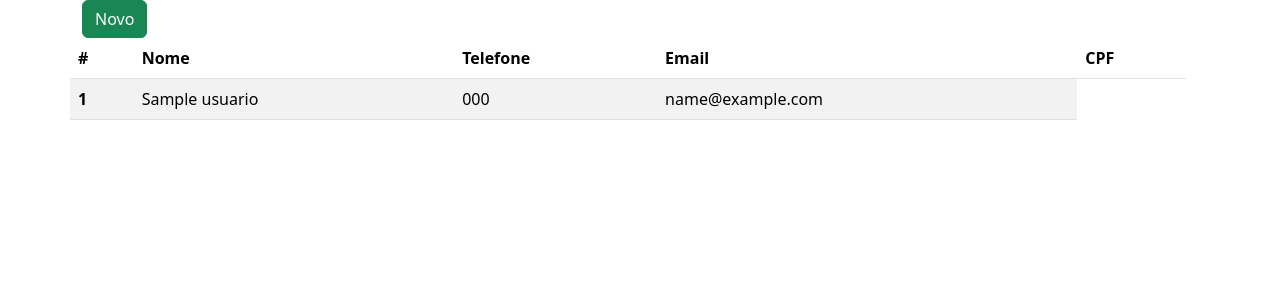
After one commit to CarolineMatte/pweb1_2026_1, a PHP site: page /blog/admin/usuario/UsuarioList.php in a window 1280 px wide. The commit adds this page. Shown: the top 300 px of the page. Run offline with PHP 8.4, Linux system fonts and the light colour scheme; tables that the repository leaves empty or names only in its code hold one stand-in row (values such as "Sample post"); some libraries are stand-ins or nearby versions.

Commit message:
commit
commit

```diff
--- a/php/blog/admin/database/db.class.php
+++ b/php/blog/admin/database/db.class.php
@@ -32,6 +32,16 @@ class db {
             die('Erro na conexão: ' . $e->getMessage());
         }
     }
+
+
+    public function all(){
+        $sql = " SELECT * FROM $this->table_name";
+        $st = $this->conn->prepare($sql);
+        $st->execute();
+
+        return $st->fetchAll(PDO::FETCH_CLASS);
+    }
+
     //INSERT INTO tabela('campo1', 'campo2') VALUES(?,?);
     public function store($dados)
     {
@@ -57,7 +67,7 @@ class db {
         $st = $this->conn->prepare($sql);
         $st -> execute($vetorData);
         }catch(PDOException $e) {
-            var_dump("Erro ao inserir", $e->getMessage());
+            throw new Exception("Erro ao inserir", $e->getMessage());
        }
     }
 }
--- a/php/blog/admin/header.php
+++ b/php/blog/admin/header.php
@@ -0,0 +1,50 @@
+<!doctype html>
+<html lang="pt-BR">
+  <head>
+    <meta charset="utf-8">
+    <meta name="viewport" content="width=device-width, initial-scale=1">
+    <title>Aula PHP</title>
+    <link href="https://cdn.jsdelivr.net/npm/bootstrap@5.3.8/dist/css/bootstrap.min.css" rel="stylesheet" integrity="sha384-sRIl4kxILFvY47J16cr9ZwB07vP4J8+LH7qKQnuqkuIAvNWLzeN8tE5YBujZqJLB" crossorigin="anonymous">
+    <link rel="stylesheet"
+        href="https://cdnjs.cloudflare.com/ajax/libs/font-awesome/7.0.1/css/all.min.css"
+        integrity="sha512-2SwdPD6INVrV/lHTZbO2nodKhrnDdJK9/kg2XD1r9uGqPo1cUbujc+IYdlYdEErWNu69gVcYgdxlmVmzTWnetw=="
+        crossorigin="anonymous"
+        referrerpolicy="no-referrer" />
+  </head>
+
+<?php
+function redirect($page, $time = 1500)
+{
+ echo  "<script>
+            setTimeout(()=>window.location.href='$page',$time);
+        </script>";
+}
+function actionMessage($success="",$error="")
+{
+    if(!empty($success)){
+        echo"<div class='alert alert-success' role='alert'><strong>$success</strong></div>";
+    }
+    if(!empty($error)){
+        echo"<div class='alert alert-danger' role='alert'><strong>$error</strong></div>";
+    }
+}
+function showValidationError($errors = []){
+    if(!empty($errors)){
+        echo "<div class = 'alert alert-danger' role='alert'><ul>";
+        echo "<strong>Erros nos campos: </strong>";
+        foreach ($errors as $error){
+            echo $error;
+        }
+        echo "</ul></div>";
+    }
+}
+function getFormValue ($field)
+{
+    return isset($_POST['nome']) ? $_POST['nome'] : '';
+}
+?>
+
+
+ <body>
+    <div class="container">
+        <div class="row">
--- /dev/null
+++ b/php/blog/admin/usuario/UsuarioList.php
@@ -0,0 +1,61 @@
+
+ <?php
+    include '../header.php';
+    include_once "../database/db.class.php";
+
+    $db = new db('usuario');
+
+    if(!empty($_POST)){
+       // var_dump($_POST);
+        //exit;
+        //$db->store($_POST);
+    }else{
+        $dados = $db->all();
+    }
+
+
+    ?>
+    <div class="row">
+        <div class="row">
+            <div class="col">
+                <a href="./UsuarioForm.php" class="btn btn-success">Novo</a>
+            </div>
+        </div>
+    </div>
+
+
+<div class="row">
+
+    <table class="table table-striped table-hover">
+  <thead>
+    <tr>
+      <th scope="col">#</th>
+      <th scope="col">Nome</th>
+      <th scope="col">Telefone</th>
+      <th scope="col">Email</th>
+      <th scope="col">CPF</th>
+    </tr>
+  </thead>
+  <tbody>
+    <?php
+    foreach($dados as $item){
+        echo"<tr>
+      <th scope='row'>$item->id</th>
+      <td>$item->nome</td>
+      <td>$item->telefone</td>
+      <td>$item->email</td>
+    </tr>";
+    }
+    ?>
+  </tbody>
+</table>
+
+</div>
+
+
+
+
+
+    <?php
+    include '../footer.php';
+    ?>
```
Also changed, not shown: php/blog/admin/usuario/UsuarioForm.php (+34 -9 lines).
